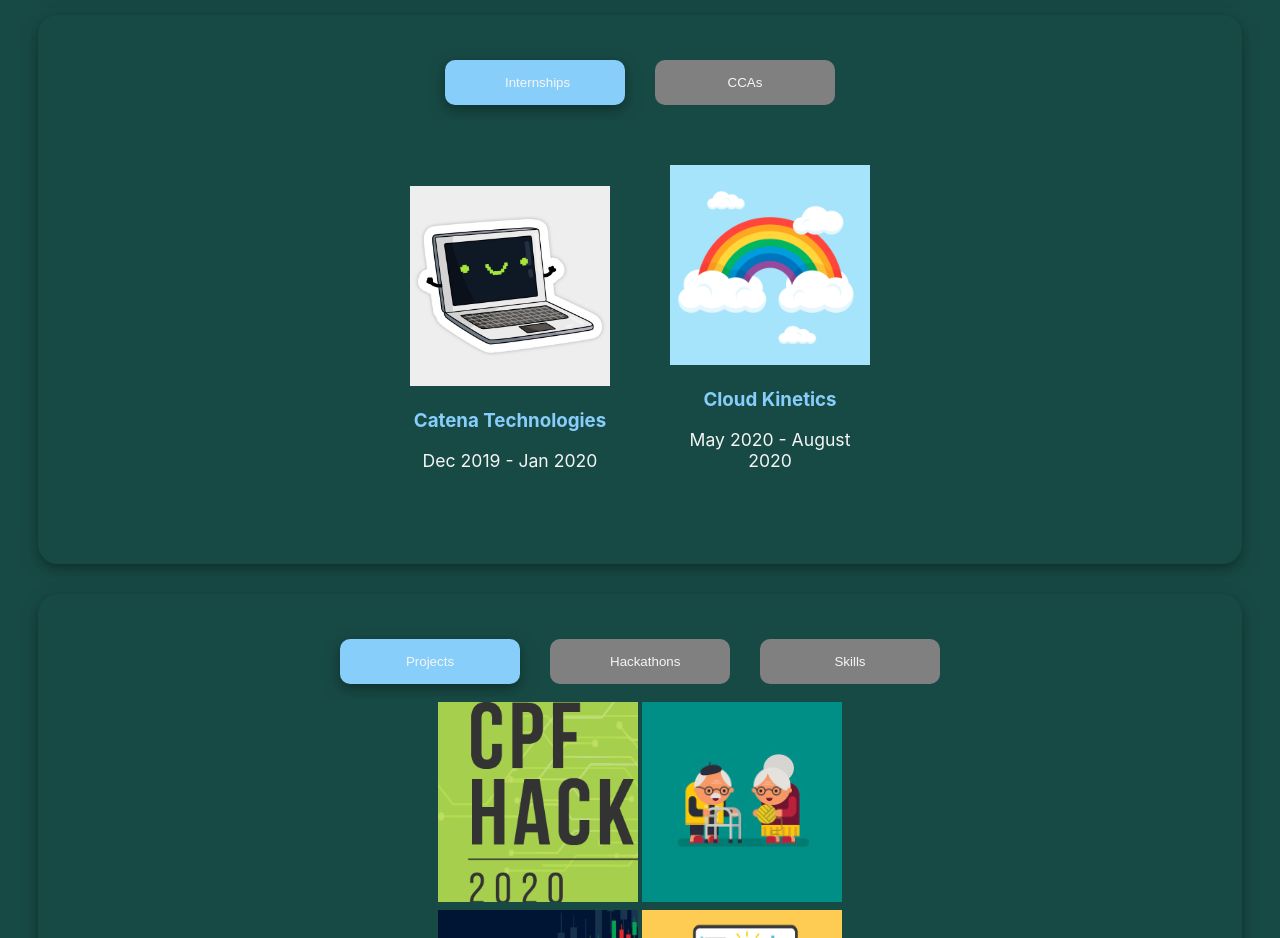
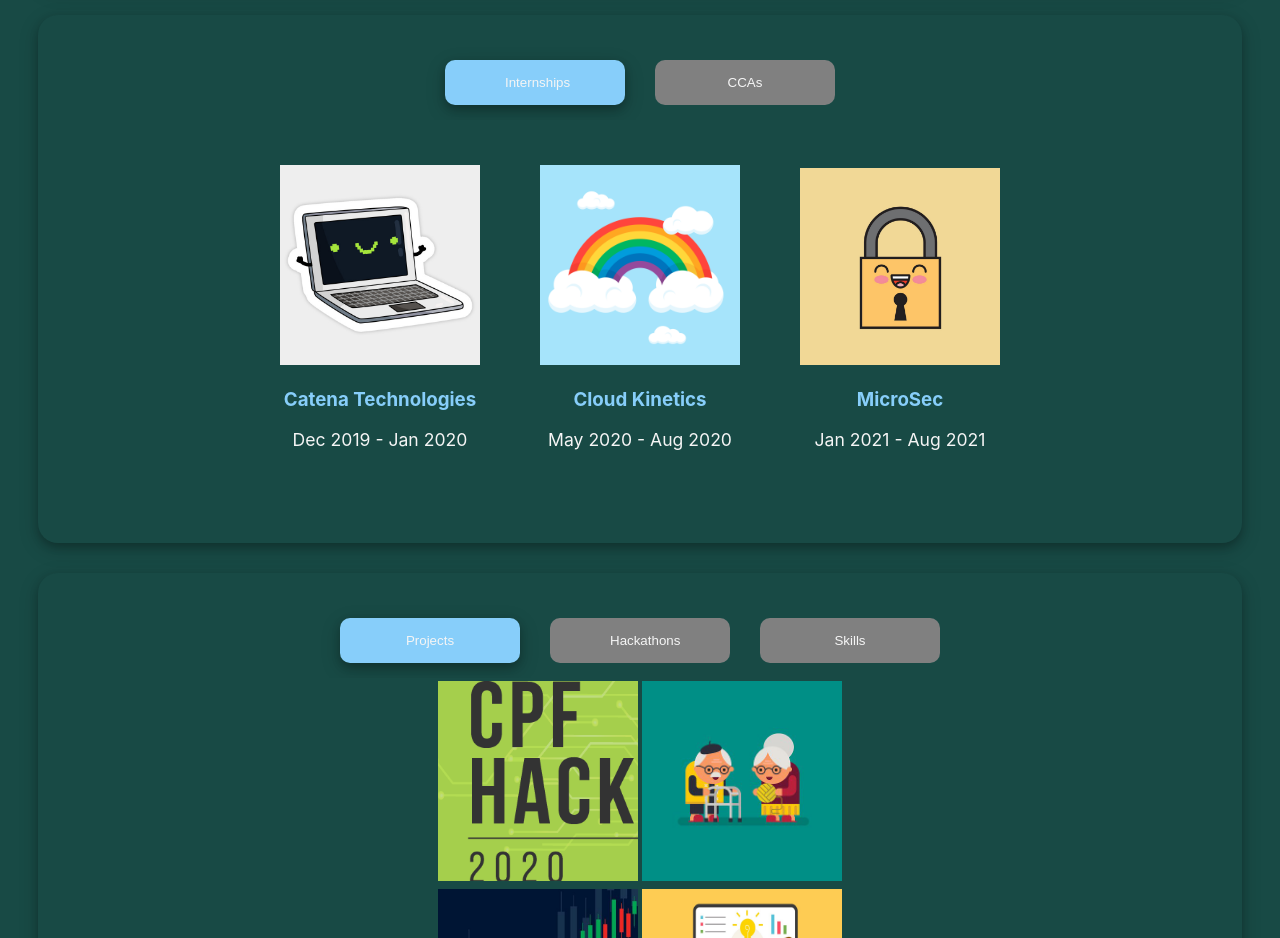
Before and after one commit to ArunBeCoding/portfolio, a React (Create React App) app: page / in a window 1280 px wide. Shown: the part 980-1918 px from the top of the page. Built offline with nearby package versions, Linux system fonts and the light colour scheme.

Commit message:
feat: microsec icon

```diff
--- a/src/Content/Internship.js
+++ b/src/Content/Internship.js
@@ -1,6 +1,7 @@
 import React, { Component } from 'react';
 import '../css/Internship.css';
 import Catena from "../media/Catena.jpg";
+import Microsec from "../media/MicroSec.jpg";
 import Cloud from "../media/Cloud.jpg";
 import TLS from "../media/TLS_logo.png";
 import Invest from "../media/Invest_logo.jpg";
@@ -10,6 +11,7 @@
 const CK_TEXT = "Designed infrastructures on Azure cloud platform and performed cost analysis for clients who were migrating their services to cloud. Other than learning fundamentals of cloud computing such as security, compute, and networking, I also had to learn containerization and serverless computing.";
 const TLS_TEXT = "As a project director for the community service directorate, I planned and implemented a reintegration program with residents of the Ashram halfway house which inspired them to re-evaluate their future and helped easing back into society. Moreover, we also collaborated with other local universities to conduct heritage activities for students from three universities.";
 const INVEST_TEXT = "I was a quantitative finance engineer for a year in NUS Invest. The link to Github repository that we worked on is given in the projects section below.";
+const MICROSEC_TEXT = "This is microsec text."
 
 class JobPopup extends React.Component {
     constructor(props) {
@@ -61,7 +63,8 @@
             <div className="InternList">
                 <ul>
                     <li><Job name="Catena Technologies" time="Dec 2019 - Jan 2020" text={CATENA_TEXT} pic={Catena}/></li>
-                    <li><Job name="Cloud Kinetics" time="May 2020 - August 2020" text={CK_TEXT} pic={Cloud}/></li>
+                    <li><Job name="Cloud Kinetics" time="May 2020 - Aug 2020" text={CK_TEXT} pic={Cloud}/></li>
+                    <li><Job name="MicroSec" time="Jan 2021 - Aug 2021" text={MICROSEC_TEXT} pic={Microsec}/></li>
                 </ul>
             </div>
         );
```
Also changed, not shown: src/media/MicroSec.JPG (added).
